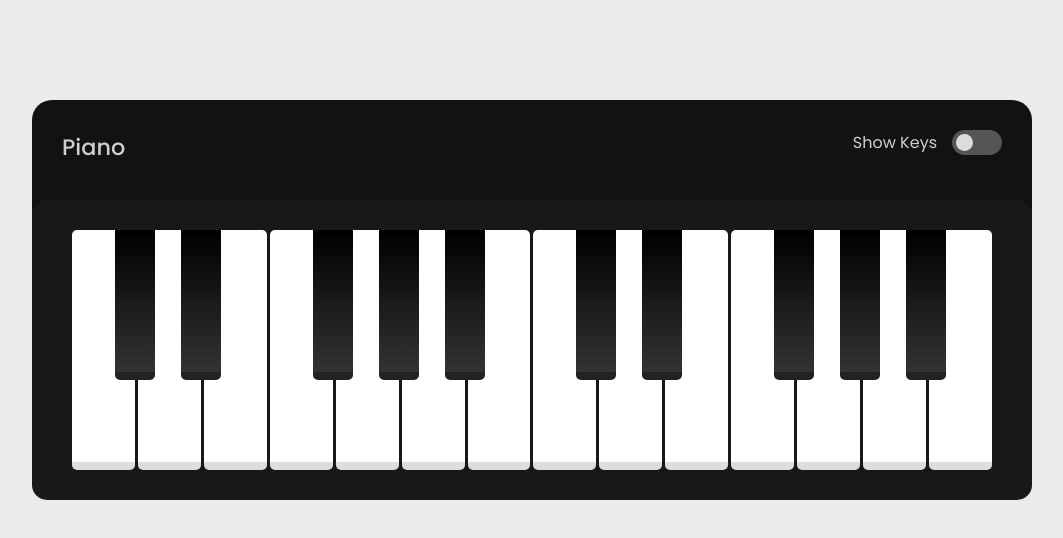
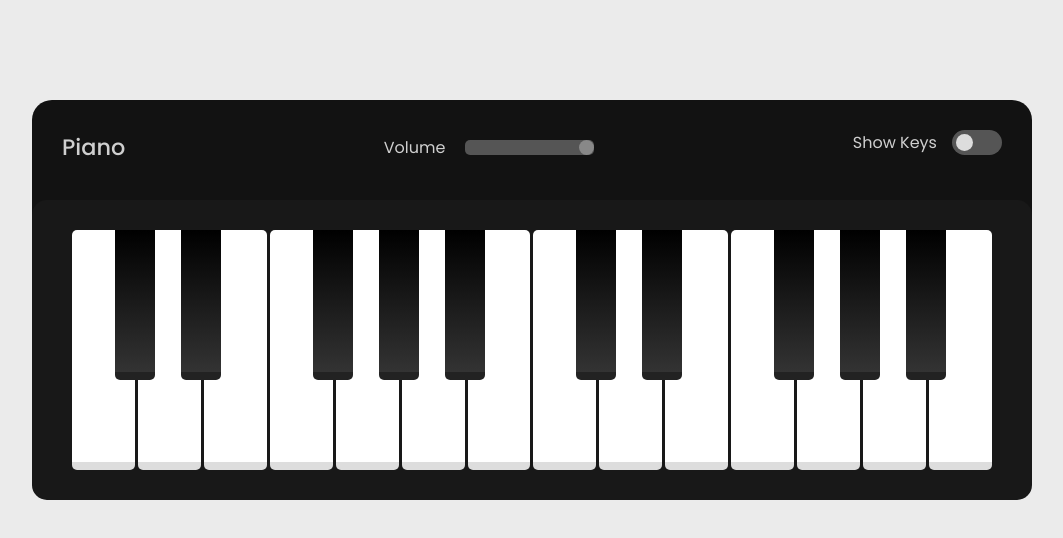
Before and after one commit to Gabriellqv/Pianojs, a plain HTML site: page index.html in a window 1280 px wide. Shown: the whole page, without its empty margins (108-1171 px from the left). Drawn offline with Linux system fonts and the light colour scheme.

Commit message:
Barra de volume adicionada

```diff
--- a/css/style.css
+++ b/css/style.css
@@ -132,3 +132,68 @@ body {
 .disabled-keys span {
     opacity: 0;
 }
+
+.volume-control {
+    display: flex;
+    flex-direction: row;
+    align-items: center;
+    justify-content: flex-start;
+}
+
+.volume-control label {
+    margin-right: 10px;
+    text-align: left;
+}
+
+.volume-control {
+    display: flex;
+    flex-direction: row;
+    align-items: center;
+    justify-content: flex-start;
+    gap: 10px;
+}
+
+.volume-control label {
+    margin-right: 10px;
+    text-align: left;
+    font-size: 1rem;
+    color: rgba(255, 255, 255, 0.8);
+}
+
+.volume-control {
+    display: flex;
+    flex-direction: row;
+    align-items: center;
+    justify-content: flex-start;
+    gap: 10px;
+}
+
+.volume-control label {
+    margin-right: 10px;
+    text-align: left;
+    font-size: 1rem;
+    color: rgba(255, 255, 255, 0.8);
+}
+
+.volume-control input {
+    -webkit-appearance: none;
+    appearance: none;
+    background: #555;
+    border-radius: 5px;
+    outline: none;
+}
+
+.volume-control input::-webkit-slider-runnable-track {
+    border-radius: 5px;
+    height: 15px;
+}
+
+.volume-control input::-webkit-slider-thumb {
+    -webkit-appearance: none;
+    appearance: none;
+    width: 15px;
+    height: 15px;
+    background: rgba(255, 255, 255, 0.3);
+    border-radius:50%;
+    cursor: pointer;
+}
--- a/index.html
+++ b/index.html
@@ -11,6 +11,11 @@
       <section class="piano">
          <section class="controls">
             <h1>Piano</h1>
+            <div class="volume-control">
+               <label for="volume">Volume</label>
+               <input type="range" id="volume" min="0" max="1" step="0.01" value="1">
+            </div>
+         </div>
             <label class="checkbox__label">
             Show Keys
             <span class="switcher">
--- a/js/script.js
+++ b/js/script.js
@@ -3,8 +3,11 @@ const checkbox = document.querySelector('.checkbox__keys');
 const switcher = document.querySelector('.switcher');
 const keysSection = document.querySelector('.piano__keys');
 
+const volumeControl = document.querySelector('#volume');
+
 const playNote = (note) => {
     const audio = new Audio(`./notes/${note}.wav`);
+    audio.volume = volumeControl.value;
     audio.play();
 }
 
```
Also changed, not shown: 1 other file.
